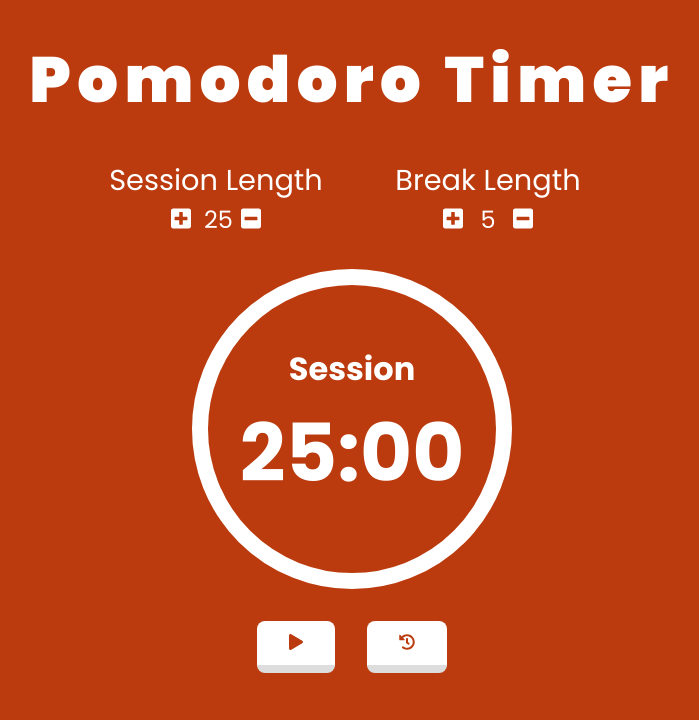
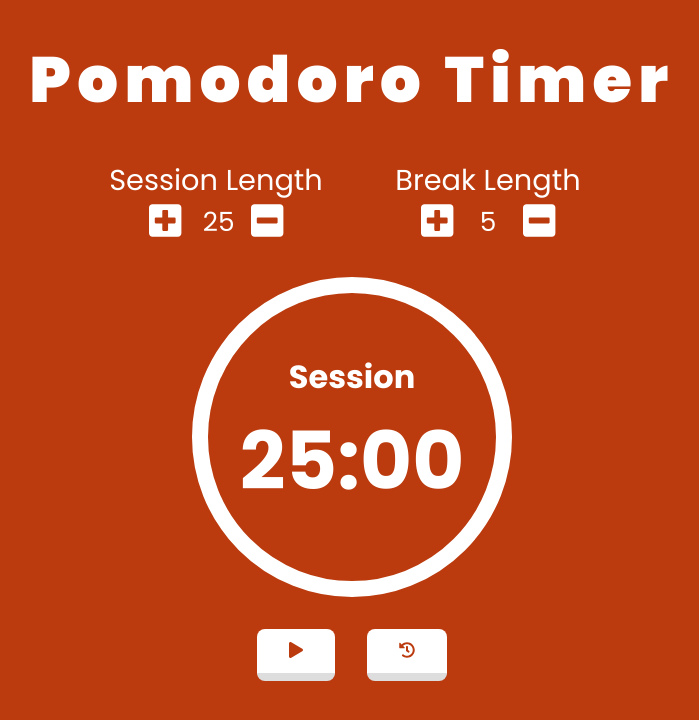
Before and after one commit to rsheppard-dev/pomodoro_clock, a React (Create React App) app: page / in a window 1280 px wide. Shown: the top 720 px of the page, without its empty margins (288-987 px from the left). Built offline with nearby package versions, Linux system fonts and the light colour scheme.

Commit message:
button size

```diff
--- a/src/index.css
+++ b/src/index.css
@@ -150,6 +150,7 @@ h3 {
 #session-container button, #break-container button {
   color: #fff;
   background: transparent;
+  font-size: 0.9em;
   border: none;
   cursor: pointer;
   margin: 0 1em;
@@ -162,5 +163,6 @@ h3 {
 
 #session-length, #break-length {
   width: 1em;
+  font-size: 1.1em;
 }
 /*# sourceMappingURL=index.css.map */
--- a/src/index.scss
+++ b/src/index.scss
@@ -118,6 +118,7 @@ h3 {
   button {
     color: #fff;
     background: transparent;
+    font-size: 0.9em;
     border: none;
     cursor: pointer;
     margin: 0 1em;
@@ -131,4 +132,6 @@ h3 {
 
 #session-length, #break-length {
   width: 1em;
+  font-size: 1.1em;
+
 }
```
Also changed, not shown: 1 other file (tests, documents, lock files or other folders).
